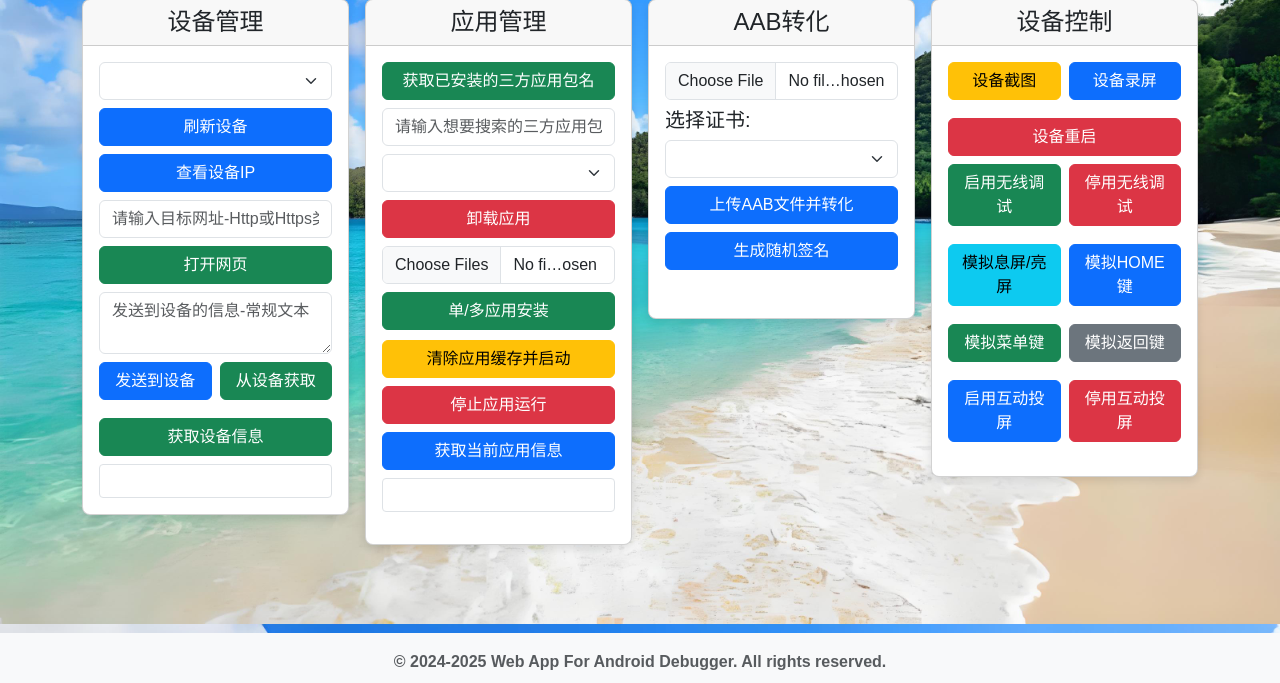
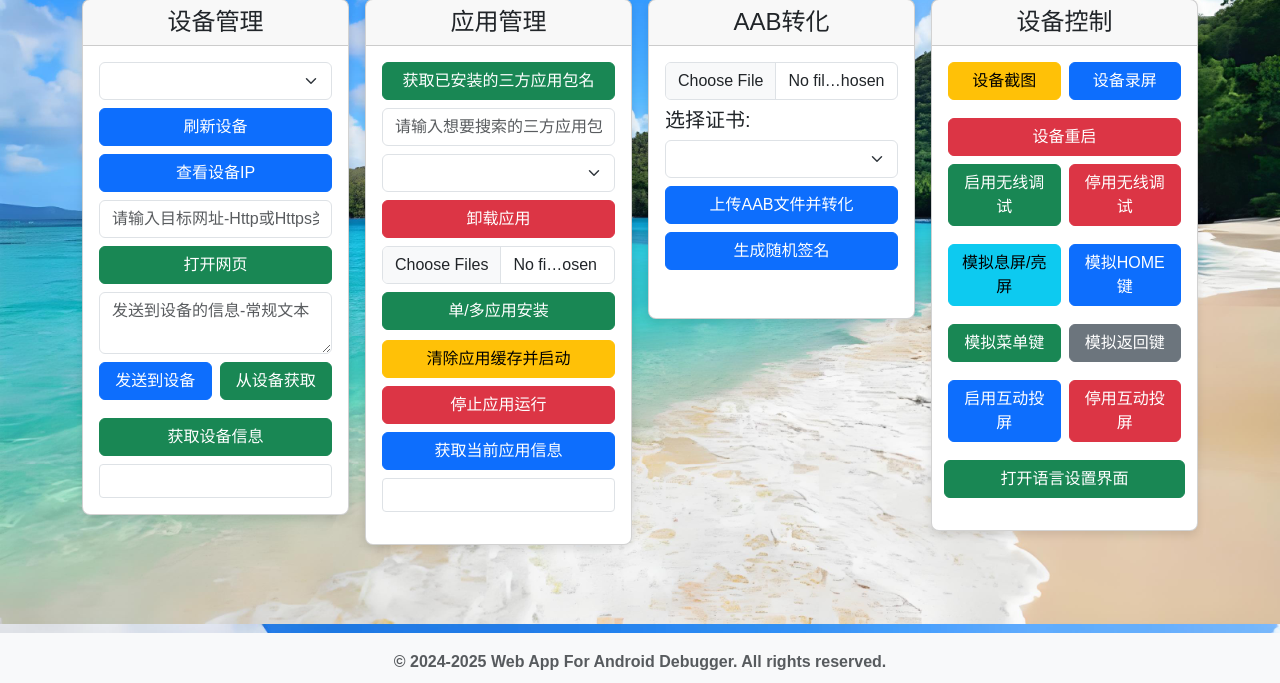
Before and after one commit to zhoujun94511/WebAppForAndroid, a Python web app: template templates/index.html in a window 1280 px wide. Shown: the part 117-800 px from the top of the page. Run offline with Jinja, Linux system fonts and the light colour scheme; the template is opened without the code that fills it, so the values that code supplies are empty.

Commit message:
Update index.html
增加打开语言设置界面功能

```diff
--- a/templates/index.html
+++ b/templates/index.html
@@ -154,6 +154,7 @@
                             <div class="col-6">
                                 <button id="stop-scrcpy-button" class="btn btn-danger w-100" onclick="stopScrcpy()">停用互动投屏</button>
                             </div>
+                            <button id="open-locale-settings-button" class="btn btn-success w-100 mb-2" onclick="openLocaleSettings()">打开语言设置界面</button>
                             </div>
                         </div>
                     </div>
```
